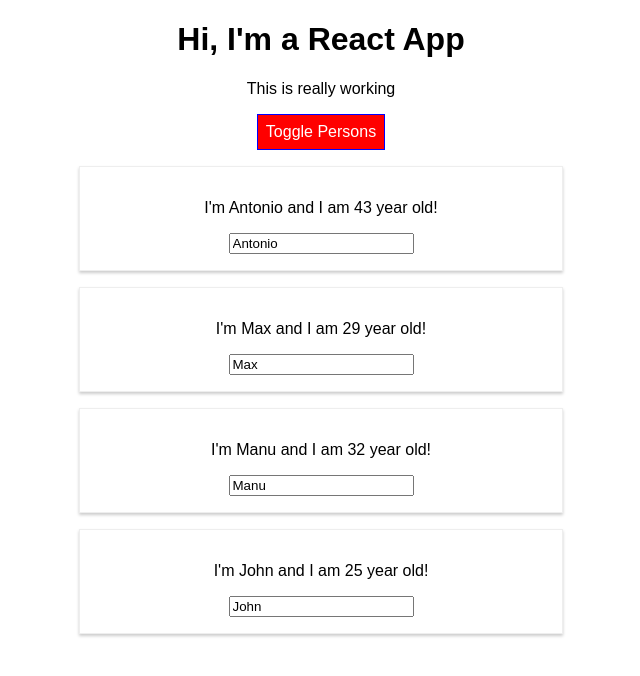
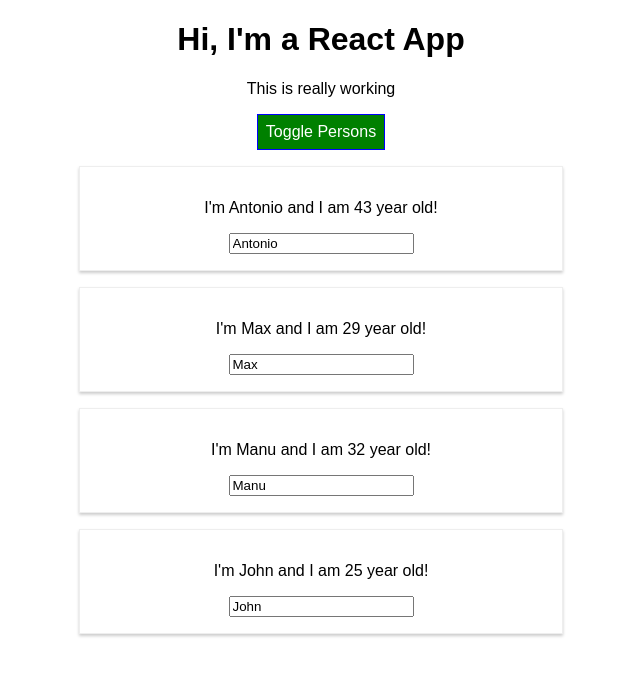
Before and after one commit to antocecere77/ReactLearning, a React (Create React App) app: page / in a window 1280 px wide. Both pictures are taken after a click on the button "Toggle Persons". Shown: the top 676 px of the page, without its empty margins (319-959 px from the left). Built offline with nearby package versions, Linux system fonts and the light colour scheme.

Commit message:
More on styled components

```diff
--- a/src/App.js
+++ b/src/App.js
@@ -1,8 +1,21 @@
 import React, {Component} from 'react';
-
+import styled from 'styled-components';
 import './App.css';
 import Person from './Person/Person';
 
+const StyledButton = styled.button`
+    background-color: green;
+    color: white;
+    font: inherit;
+    border: 1px solid blue;
+    padding: 8px;
+    cursor: pointe;
+
+    &:hover {
+      background-color: lightgreen;
+      color: black;
+    }
+`;
 
 class App extends Component {
 
@@ -98,10 +111,10 @@
         <div className="App">
           <h1>Hi, I'm a React App</h1>
           <p className={classes.join(' ')}>This is really working</p>
-          <button
-              style={style}
-              onClick={this.togglePersonsHandler}>Toggle Persons</button>
-              { persons }
+          <StyledButton  onClick={this.togglePersonsHandler}>
+              Toggle Persons
+          </StyledButton>
+          { persons }
         </div>
     );
     //return React.createElement('div', {className: 'App'}, React.createElement('h1', null, 'Hi, I\'m a React App!!!'));
--- a/src/Person/Person.js
+++ b/src/Person/Person.js
@@ -16,13 +16,6 @@
 `
 
 const person = (props) => {
-
-    const style = {
-        '@media (min-width: 500px)': {
-            width: '450px'
-        }
-    };
-
     return (
         //<div className="Person" style={style}>
         <StyledDiv>
```
